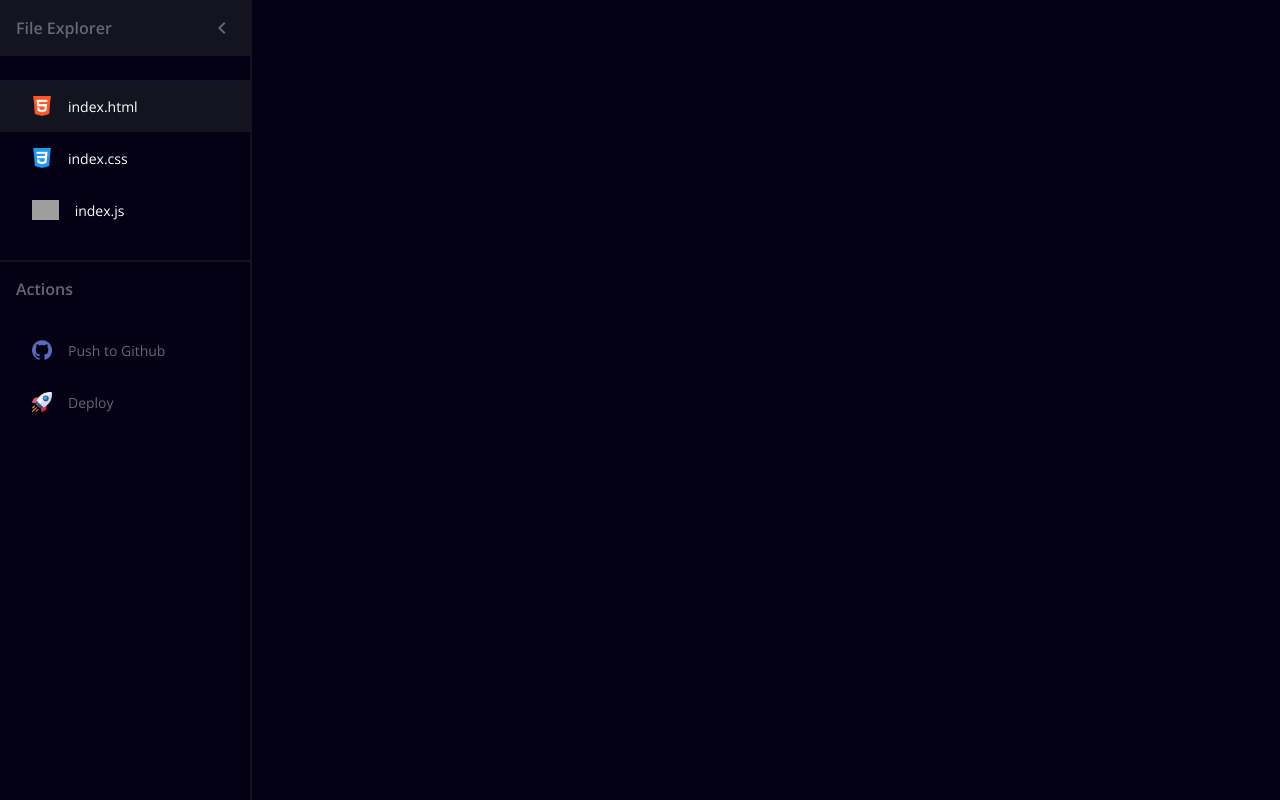
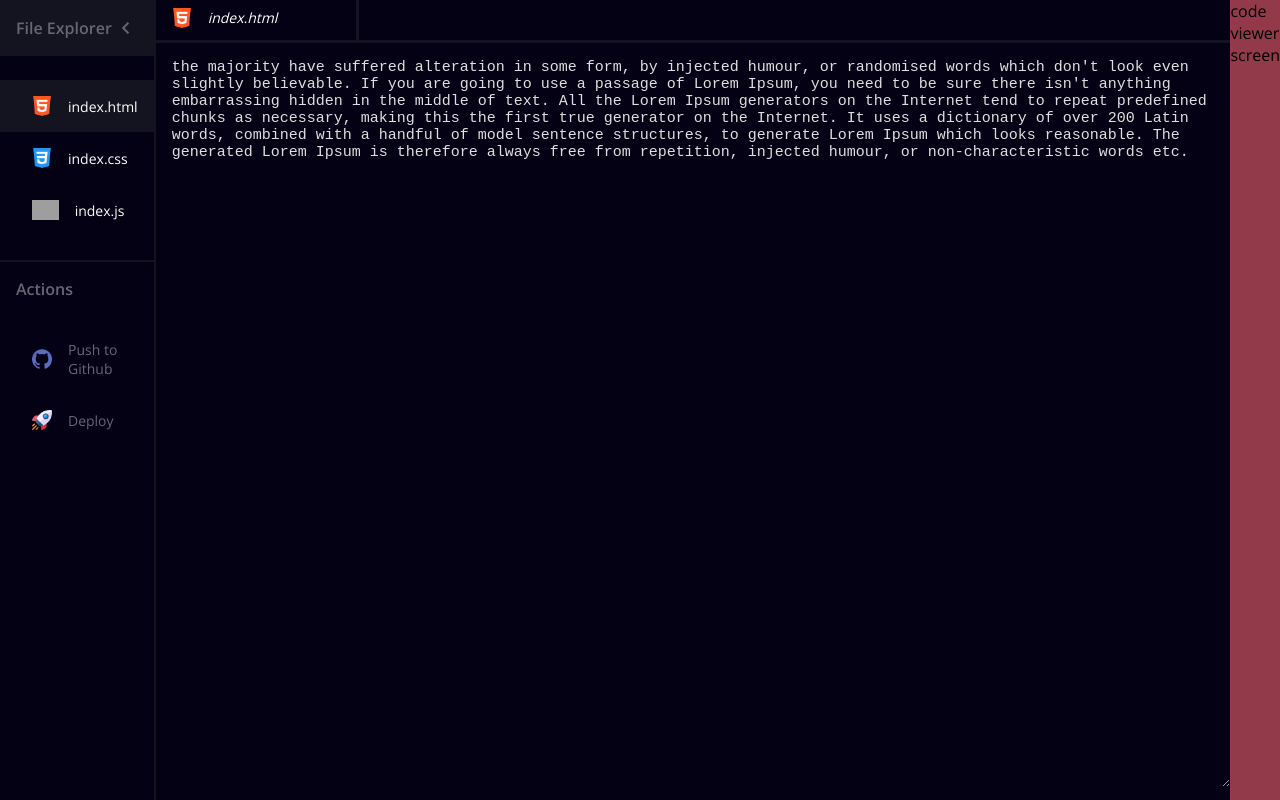
Before and after one commit to ishita1805/Online-Code-Editor, a React (Create React App) app: page / in a window 1280 px wide. Built offline with nearby package versions, Linux system fonts and the light colour scheme; grey boxes are pictures that could not be loaded.

Commit message:
code editor container

```diff
--- a/src/components/editor/Editor.js
+++ b/src/components/editor/Editor.js
@@ -1,9 +1,34 @@
-import React from 'react'
+import React, { useContext } from 'react'
+import { SettingsContext } from '../../context/SettingsContext'
+import './editor.css'
 
 const Editor = () => {
+    const { active } = useContext(SettingsContext);
     return (
-        <div>
-
+        <div className='ed-container'>
+            {/* header */}
+            <div className='ed-header'>
+                <div className='ed-head-title'>
+                    <img className='icon' alt={active.id} src={active.url} />
+                    {active.text}
+                </div>
+            </div>
+            {/* body of the editor */}
+            <div className='ed-editor-body'>
+                the majority have suffered alteration in some
+                form, by injected humour, or randomised words
+                which don't look even slightly believable. If
+                you are going to use a passage of Lorem Ipsum,
+                you need to be sure there isn't anything embarrassing
+                hidden in the middle of text. All the Lorem Ipsum
+                generators on the Internet tend to repeat predefined
+                chunks as necessary, making this the first true generator
+                on the Internet. It uses a dictionary of over 200 Latin words,
+                combined with a handful of model sentence structures, to generate
+                Lorem Ipsum which looks reasonable. The generated Lorem Ipsum is
+                therefore always free from repetition, injected humour, or
+                non-characteristic words etc.
+            </div>
         </div>
     )
 }
--- a/src/components/editor/editor.css
+++ b/src/components/editor/editor.css
@@ -0,0 +1,33 @@
+.ed-container{
+    display:flex;
+    flex-direction:column;
+    height:100vh;
+    background:rgb(3, 1, 19);
+}
+.ed-header{
+    border-bottom:solid 3px rgb(19, 20, 32);
+    background:rgb(3, 1, 19);
+}
+.ed-head-title{
+    padding:1vh 0;
+    width:200px;
+    border-right:solid 3px rgb(19, 20, 32);
+    height:3vh;
+    color:white;
+    display:flex;
+    flex-direction:row;
+    font-style: italic;
+    font-size:14px;
+    cursor:pointer;
+}
+.ed-editor-body{
+    overflow-y:scroll;
+    min-height:89vh;
+    resize: horizontal;
+    min-width:200px;
+    color:rgb(223, 223, 223);
+    font-family:monospace;
+    font-size:15px;
+    padding:2vh;
+    margin-bottom:8px;
+}
--- a/src/components/explorer/Explorer.js
+++ b/src/components/explorer/Explorer.js
@@ -32,7 +32,12 @@ const Explorer = () => {
             {/* files */}
             {
                 data.map((item) => (
-                    <div className={active === item.id ? 'ex-files active' : 'ex-files'} onClick={() => setActive(item.id)}>
+                    <div className={active.id === item.id ? 'ex-files active' : 'ex-files'}
+                        onClick={() => setActive({
+                            id: item.id,
+                            url: item.url,
+                            text: item.text,
+                        })}>
                         <img className={!expand ? 'icon' : 'icon-closed'} alt={item.id} src={item.url} />
                         {!expand ? item.text : null}
                     </div>
--- a/src/components/viewer/Viewer.js
+++ b/src/components/viewer/Viewer.js
@@ -1,9 +1,10 @@
 import React from 'react'
+import './viewer.css'
 
 const Viewer = () => {
     return (
-        <div>
-
+        <div className='cv-container' resize>
+           code viewer screen
         </div>
     )
 }
--- a/src/components/viewer/viewer.css
+++ b/src/components/viewer/viewer.css
@@ -0,0 +1,6 @@
+.cv-container{
+    display:flex;
+    flex-direction:column;
+    flex-grow:1;
+    background:rgb(146, 58, 73);
+}
--- a/src/context/SettingsContext.js
+++ b/src/context/SettingsContext.js
@@ -5,7 +5,11 @@ const SettingsContext = React.createContext()
 
 const SettingsProvider = ({ children }) => {
     const [expand,setExpand] = useState(false);
-    const [active,setActive] = useState(data[0].id);
+    const [active,setActive] = useState({
+        id: data[0].id,
+        url: data[0].url,
+        text: data[0].text,
+    });
 
     return (
         <SettingsContext.Provider value={{ expand, active, setActive, setExpand }}>
--- a/src/index.css
+++ b/src/index.css
@@ -4,6 +4,7 @@ body {
   padding:0;
   font-family: 'Open Sans', sans-serif;
   -webkit-font-smoothing: antialiased;
+  overflow-y: hidden;
   -moz-osx-font-smoothing: grayscale;
 }
 code {
@@ -30,3 +31,12 @@ code {
 .active{
   background:rgb(19, 20, 32);
 }
+::-webkit-scrollbar{
+  background:rgb(26, 29, 43);
+  width:8px;
+  height:8px;
+}
+::-webkit-scrollbar-thumb{
+  background:rgb(74, 71, 83);
+  /* border-radius:7px; */
+}
```
